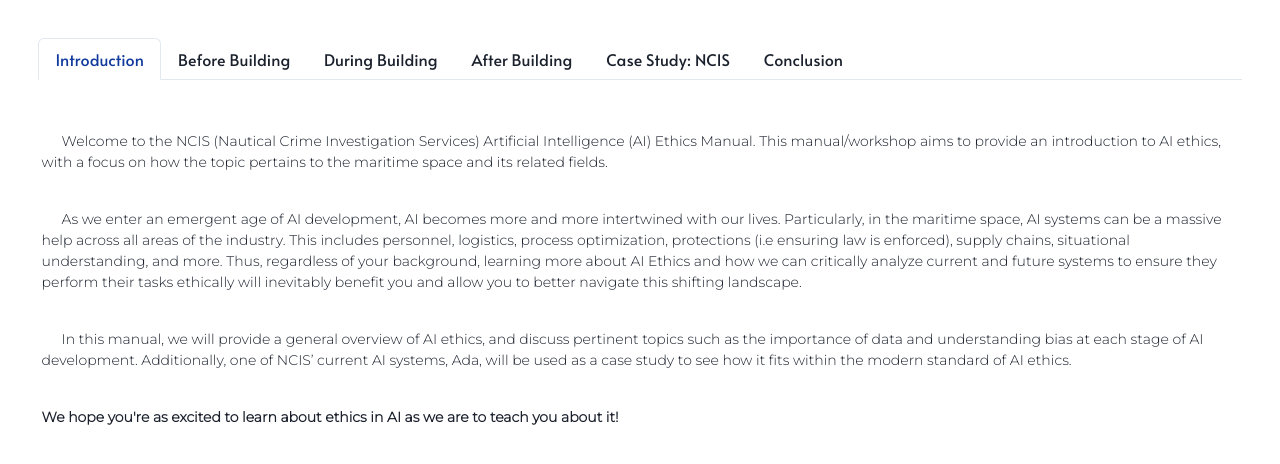
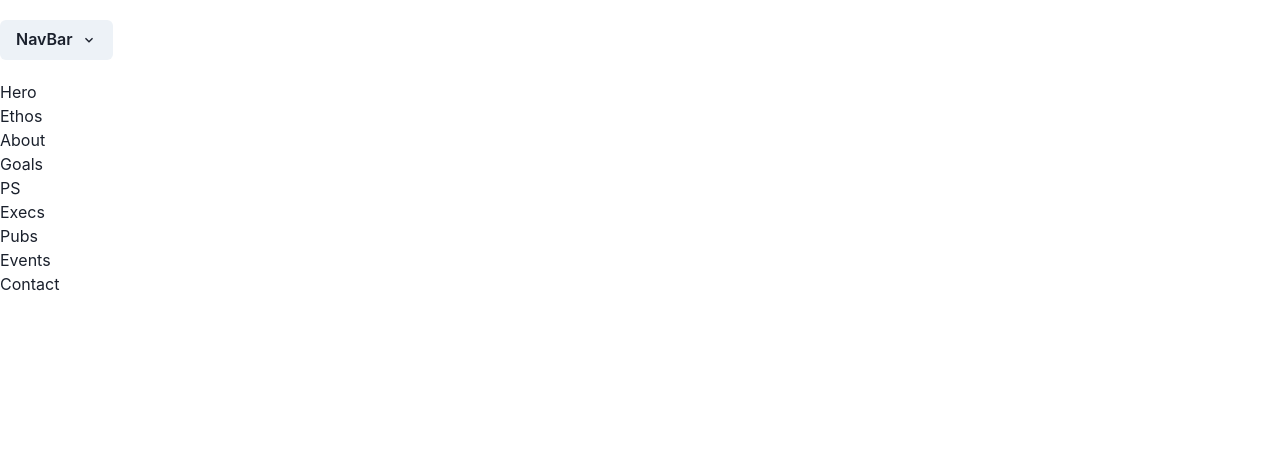
Before and after one commit to janayee-c/ncis, a React (Create React App) app in the folder ncis/: page / in a window 1280 px wide. Shown: the top 464 px of the page. Built offline with nearby package versions, Linux system fonts and the light colour scheme.

Commit message:
added dropdown for navbar and themes

```diff
--- a/ncis/package.json
+++ b/ncis/package.json
@@ -3,6 +3,7 @@
   "version": "0.1.0",
   "private": true,
   "dependencies": {
+    "@chakra-ui/icons": "^2.0.19",
     "@chakra-ui/react": "^2.6.1",
     "@emotion/react": "^11.11.0",
     "@emotion/styled": "^11.11.0",
--- a/ncis/src/components/Navbar.jsx
+++ b/ncis/src/components/Navbar.jsx
@@ -1,9 +1,55 @@
 import React from 'react'
 import '../styles/Navbar.css'
+import {
+  Link
+  } from 'react-router-dom';
+import {
+  Button,
+  Box,
+  Menu,
+  MenuButton,
+  MenuList,
+  MenuItem,
+  Drawer,
+  DrawerBody,
+  DrawerFooter,
+  DrawerHeader,
+  DrawerOverlay,
+  DrawerContent,
+  DrawerCloseButton,
+  Flex,
+  Text
+
+} from '@chakra-ui/react';
+
+import { ChevronDownIcon } from '@chakra-ui/icons';
+
+import { COLORS } from '../constants/themes';;
 
 const Navbar = () => {
   return (
-    <div>Navbar</div>
+    <Box
+    display="flex"
+    w="100%"
+    backgroundColor="white"
+    height="80px"
+    justifyContent="space-between"
+    alignItems="center"
+    fontSize="40px"
+  >
+    <Menu>
+      <MenuButton as={Button} rightIcon={<ChevronDownIcon />}>
+    NavBar
+      </MenuButton>
+        <MenuList>
+          <MenuItem>Download</MenuItem>
+          <MenuItem>Create a Copy</MenuItem>
+          <MenuItem>Mark as Draft</MenuItem>
+          <MenuItem>Delete</MenuItem>
+          <MenuItem>Attend a Workshop</MenuItem>
+        </MenuList>
+    </Menu>
+  </Box>
   )
 }
 
--- /dev/null
+++ b/ncis/src/constants/themes.js
@@ -0,0 +1,14 @@
+const COLORS = {
+    green: '#DAEDD9',
+    lightgreen: '#E8FFE7',
+    darkgreen: '#398175',
+    primary: "#312651",
+
+    white: "#F3F4F8",
+    lightWhite: "#FAFAFC",
+    pureWhite: "#FFFFFF",
+    darkGreen: "#398175",
+    green: "#DAEDD9",
+    lightGreen: "#E8FFE7"
+
+  };
--- a/ncis/src/index.js
+++ b/ncis/src/index.js
@@ -5,6 +5,7 @@
 import App from './pages/App';
 import reportWebVitals from './reportWebVitals';
 import { ChakraProvider, extendTheme } from '@chakra-ui/react';
+
 const theme =  extendTheme({
   components: {
     Tabs: {
@@ -19,7 +20,7 @@
   },
   })
 
-const root = ReactDOM.createRoot(document.getElementById('root'));
+  const root = ReactDOM.createRoot(document.getElementById('root'));
 root.render(
   <React.StrictMode>
   <ChakraProvider theme={theme}>
@@ -28,6 +29,8 @@
   </React.StrictMode>
 );
 
+
+
 // If you want to start measuring performance in your app, pass a function
 // to log results (for example: reportWebVitals(console.log))
 // or send to an analytics endpoint. Learn more: https://bit.ly/CRA-vitals
--- a/ncis/src/pages/App.jsx
+++ b/ncis/src/pages/App.jsx
@@ -9,7 +9,7 @@
   const router = createBrowserRouter(
     createRoutesFromElements (
       <Route>
-      <Route path="xx" element = {<Homepage />} />
+      <Route path="/" element = {<Homepage />} />
       <Route path="/" element = {<Manual />} />
       </Route>
     )
```
Also changed, not shown: 1 other file (tests, documents, lock files or other folders).
